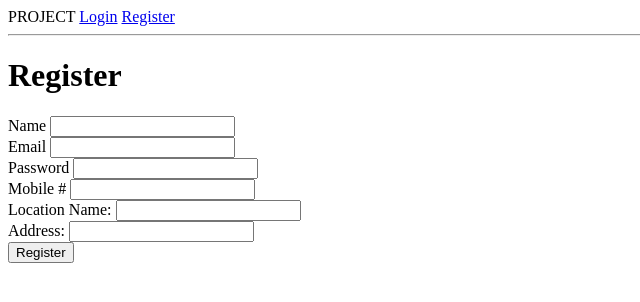
After one commit to neetiptl/Hackbright-Project, a Flask app: page /register in a window 1280 px wide. The commit adds this page. Shown: the top 302 px of the page, without its empty margins (0-640 px from the left). Run offline with Flask 2, Linux system fonts and the light colour scheme.

Commit message:
added registration form

```diff
--- a/server.py
+++ b/server.py
@@ -2,10 +2,10 @@
 
 from jinja2 import StrictUndefined
 
-from flask import Flask, render_template, redirect, request
+from flask import Flask, render_template, redirect, request, session, flash
 from flask_debugtoolbar import DebugToolbarExtension
 
-from model import connect_to_db, db
+from model import connect_to_db, db, User, List, Group, To_Do, Shopping
 
 
 app = Flask(__name__)
@@ -56,14 +56,39 @@ def login_info():
 def register():
     """register"""
 
-    return render_template("register.html")
+    return render_template("registration_form.html")
 
-@app.route('/register', methods=['GET'])
+@app.route('/register', methods=['POST'])
 def register_info():
-    """register"""
+    """Process registration"""
 
-    return render_template("register.html")
+    # Get form variables
+    name = request.form["name"]
+    email = request.form["email"]
+    password = request.form["password"]
+    mobile = request.form["mobile"]
+    user_location_name = request.form["location"]
+    user_location_address = request.form["address"]
 
+    new_user = User(name=name, email=email,
+                    password=password,
+                    mobile=mobile,
+                    user_location_name=user_location_name,
+                    user_location_address=user_location_address)
+
+    db.session.add(new_user)
+    db.session.commit()
+
+    flash("User {} added.".format(name))
+    return redirect("/")
+
+@app.route('/logout')
+def logout():
+    """Log out."""
+
+    del session["user_id"]
+    flash("Logged Out.")
+    return redirect("/")
 
 if __name__ == "__main__":
     # We have to set debug=True here, since it has to be True at the point
--- a/templates/base.html
+++ b/templates/base.html
@@ -11,6 +11,7 @@ PROJECT
     <a href="/logout">Logout</a>
 {% else %}
     <a href="/login">Login</a>
+    <a href="/register">Register</a>
 {% endif %}
 
 <hr>
--- /dev/null
+++ b/templates/registration_form.html
@@ -0,0 +1,52 @@
+{% extends 'base.html' %}
+{% block content %}
+<div class="well spaced" style="width:40%;">
+<h1>Register</h1>
+
+<form action="register" method="POST">
+    <div class="form-group">
+        <label>
+            Name
+            <input type="text" name="name" class="form-control">
+        </label>
+    </div>
+    <div class="form-group">
+        <label>
+            Email
+            <input type="email" name="email" class="form-control">
+        </label>
+    </div>
+
+    <div class="form-group">
+        <label>
+            Password
+            <input type="password" name="password" class="form-control">
+        </label>
+    </div>
+    <div class="form-group">
+        <label>
+            Mobile #
+            <input type="tel" name="mobile" class="form-control">
+        </label>
+    </div>
+    <div class="form-group">
+        <label>
+            Location Name:
+            <input type="text" name="location" class="form-control">
+        </label>
+    </div>
+
+    <div class="form-group">
+        <label>
+            Address:
+            <input type="text" name="address" class="form-control">
+        </label>
+    </div>
+
+    <div class="form-group">
+        <input type="submit" value="Register" class="btn btn-danger">
+    </div>
+
+</form>
+</div>
+{% endblock %}
```
Also changed, not shown: model.py (+6 -6 lines), seed.py (+30 -6 lines), mydatabase.db, 1 other file.
